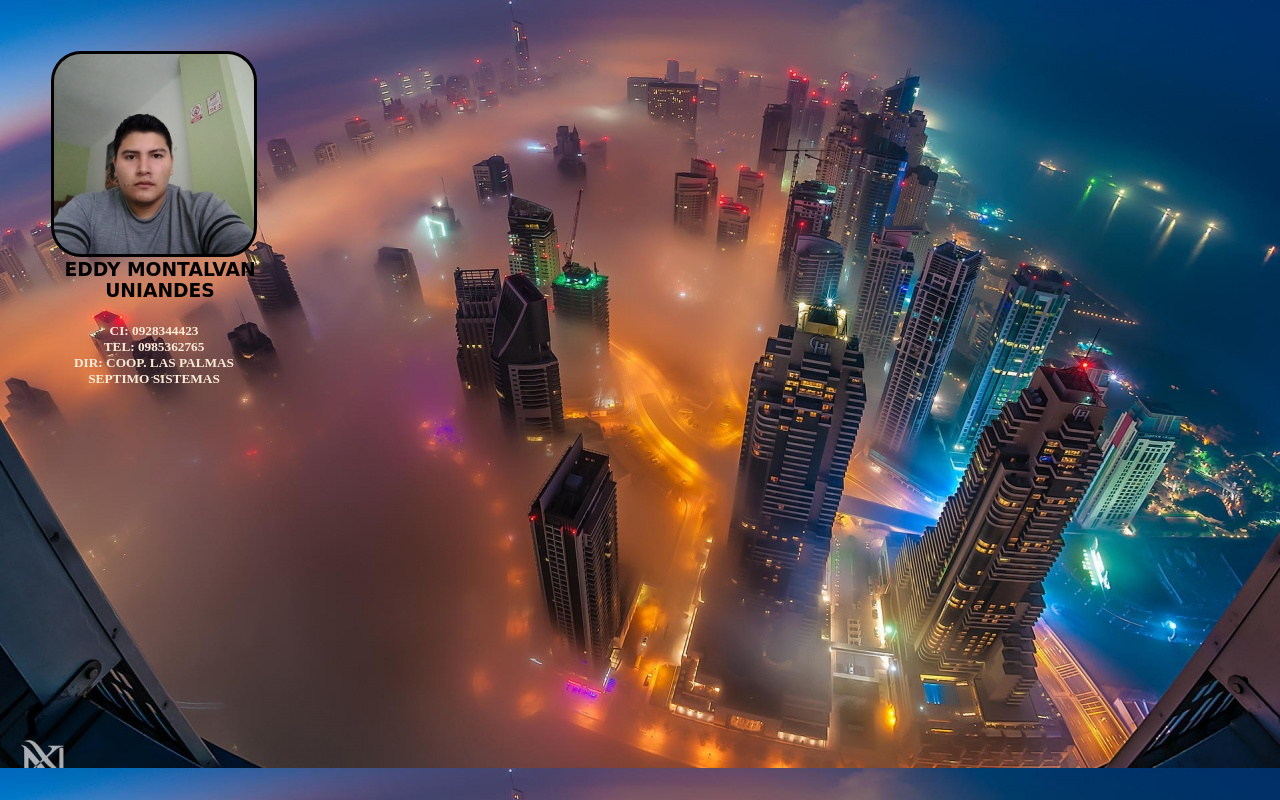
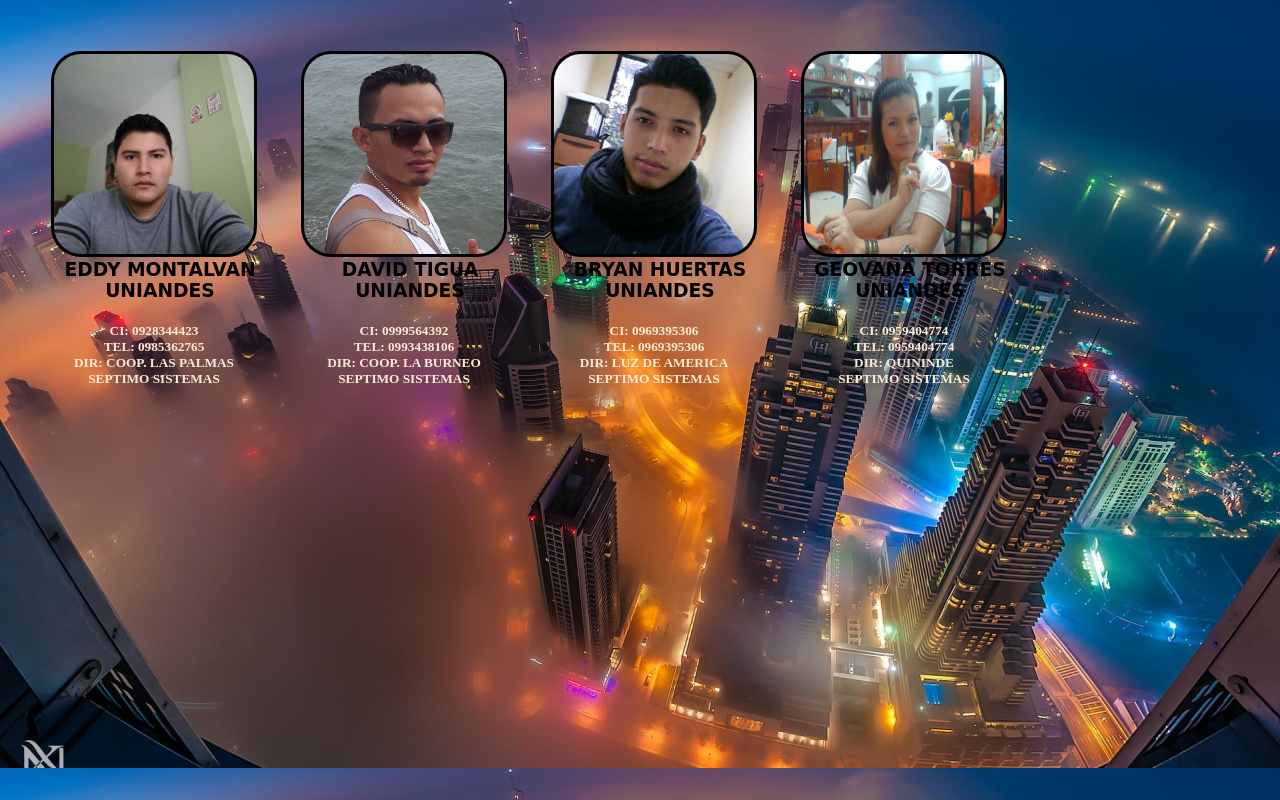
Before and after one commit to JeanPierMontal/cs_final_septimo, a plain HTML site: page autores.html in a window 1280 px wide. Drawn offline with Linux system fonts and the light colour scheme.

Commit message:
comentario

```diff
--- a/autores.html
+++ b/autores.html
@@ -23,6 +23,39 @@
             </div>
         </td>
 
+        <td class="tdavid">
+             <div class="david">
+                <img src="img/david.jpg" alt="David">
+                <h3>DAVID TIGUA <br>    UNIANDES</h3>
+                <h5>CI: 0999564392 <br> TEL: 0993438106 <br>
+                DIR: COOP. LA BURNEO <br> SEPTIMO SISTEMAS</h5>
+
+
+            </div>
+        </td>
+
+         <td class="tbryan">
+             <div class="bryan">
+                <img src="img/bryan.jpg" alt="Bryan">
+                <h3>BRYAN HUERTAS <br>    UNIANDES</h3>
+                <h5>CI: 0969395306 <br> TEL: 0969395306 <br>
+                DIR: LUZ DE AMERICA <br> SEPTIMO SISTEMAS</h5>
+
+
+            </div>
+        </td>
+
+        <td class="tgeovana">
+             <div class="geovana">
+                <img src="img/geovana.jpg" alt="Geovana">
+                <h3>GEOVANA TORRES <br>    UNIANDES</h3>
+                <h5>CI: 0959404774 <br> TEL: 0959404774 <br>
+                DIR: QUININDE <br> SEPTIMO SISTEMAS</h5>
+
+
+            </div>
+        </td>
+
 
     </table>
 
--- a/css/main.css
+++ b/css/main.css
@@ -51,6 +51,74 @@
     color: antiquewhite;
 }
 
+.tdavid .david{
+  text-align: center;
+  margin-top: 40px;
+  margin-left: 40px;
+
+}
+.david img{
+    width: 200px;
+    height: 200px;
+    border-radius: 30px;
+    padding: 3px;
+    background: #000000;
+}
+.david h3{
+    margin-top: -2px;
+    margin-left: 12px;
+    font-family: cursive;
+}
+.david h5{
+    color: antiquewhite;
+}
+
+.tbryan .bryan{
+  text-align: center;
+  margin-top: 40px;
+  margin-left: 40px;
+
+}
+.bryan img{
+    width: 200px;
+    height: 200px;
+    border-radius: 30px;
+    padding: 3px;
+    background: #000000;
+}
+.bryan h3{
+    margin-top: -2px;
+    margin-left: 12px;
+    font-family: cursive;
+}
+.bryan h5{
+    color: antiquewhite;
+}
+
+
+.tgeovana .geovana{
+  text-align: center;
+  margin-top: 40px;
+  margin-left: 40px;
+
+}
+.geovana img{
+    width: 200px;
+    height: 200px;
+    border-radius: 30px;
+    padding: 3px;
+    background: #000000;
+}
+.geovana h3{
+    margin-top: -2px;
+    margin-left: 12px;
+    font-family: cursive;
+}
+.geovana h5{
+    color: antiquewhite;
+}
+
+
 .error{
     text-align: center;
     margin-top: 8%;
```
Also changed, not shown: img/bryan.jpg (added), img/david.jpg (added), img/geovana.jpg (added).
